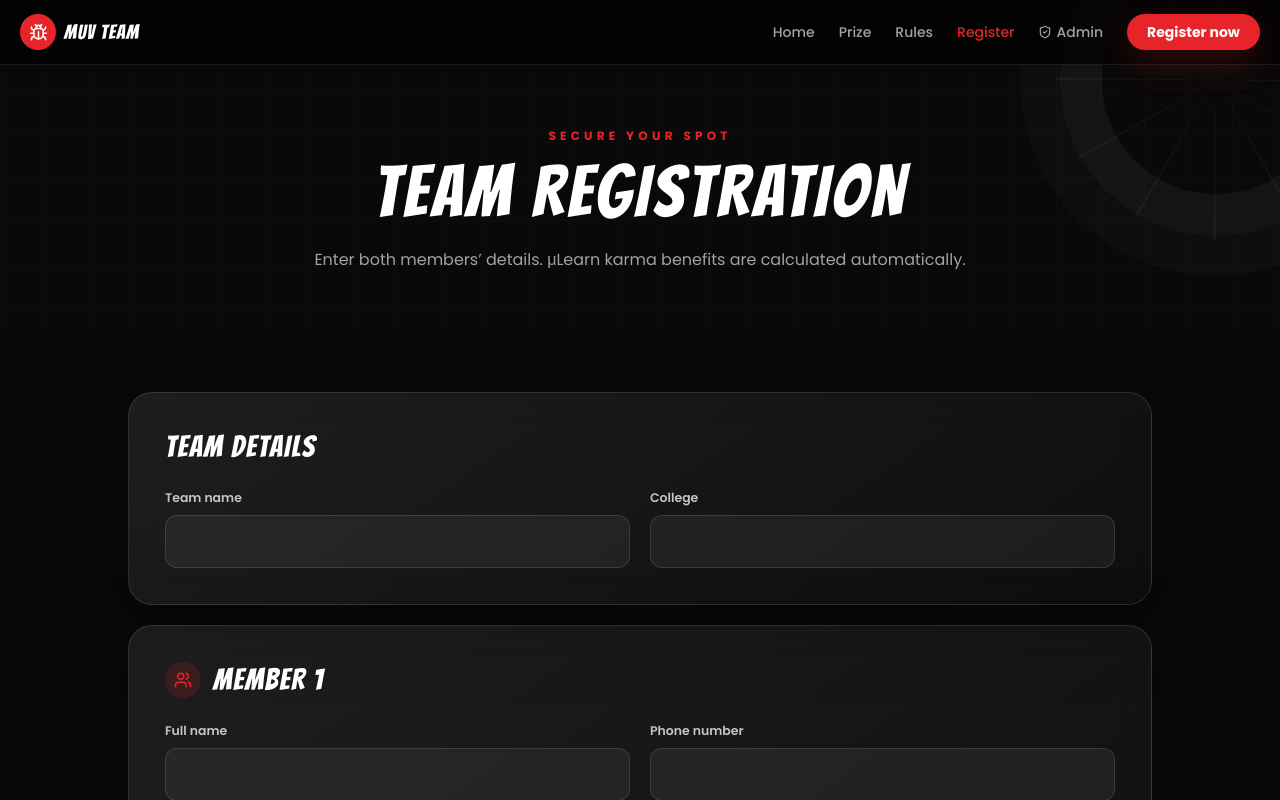
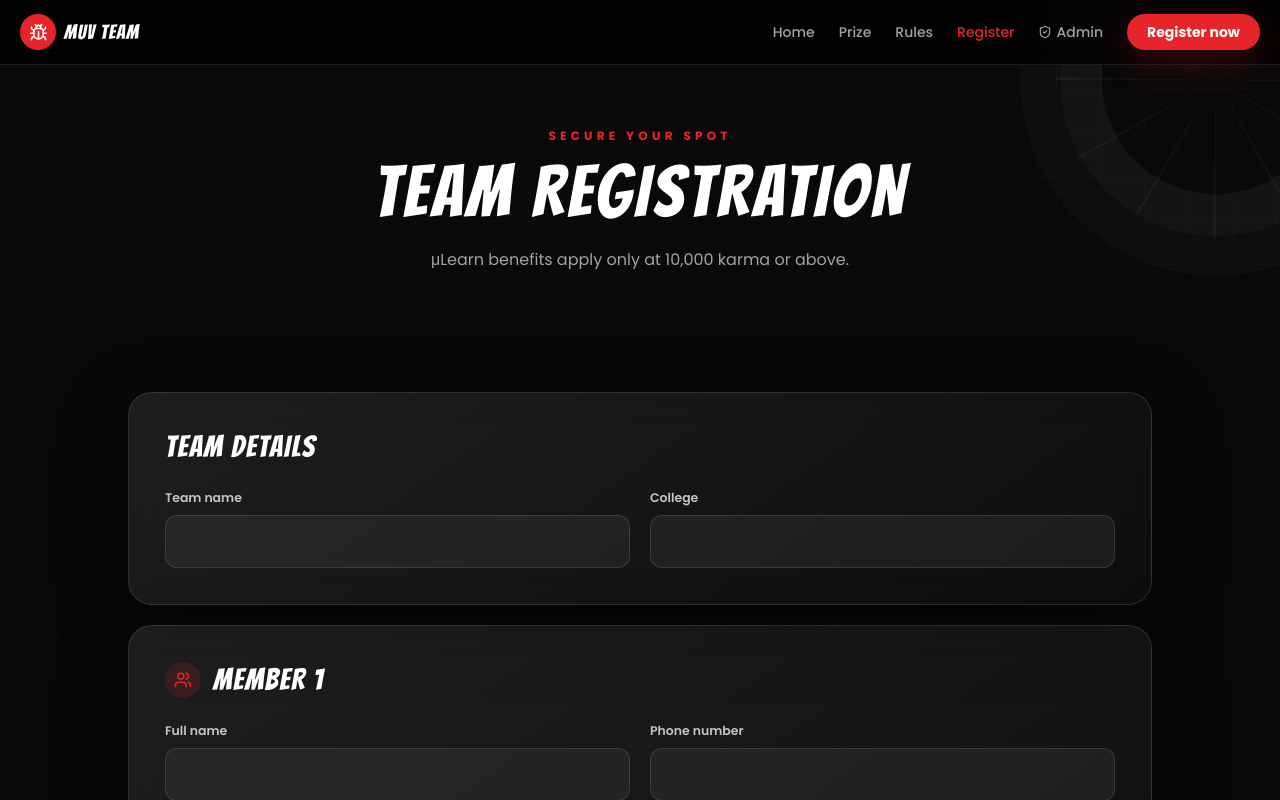
Before and after one commit to aswinkrishna-2025/spiderman, a Next.js app: page /register in a window 1280 px wide. Shown: the top 800 px of the page. Built offline with nearby package versions, Linux system fonts and the light colour scheme; no server answers.

Commit message:
Fix karma eligibility and registration years

```diff
--- /dev/null
+++ b/lib/pricing.ts
@@ -0,0 +1,2 @@
+export const KARMA_THRESHOLD=10000;
+export function calculateFee(member1:any,member2:any){const qualified=[Number(member1)>=KARMA_THRESHOLD,Number(member2)>=KARMA_THRESHOLD].filter(Boolean).length;return qualified===2?0:qualified===1?20:40}
--- a/pages/rules.tsx
+++ b/pages/rules.tsx
@@ -1,3 +1,3 @@
 import Link from 'next/link';import PageHero from '../components/PageHero';import {Check,ArrowRight} from 'lucide-react';
-const rules=['Team of 2 members','Standard entry: ₹20 per participant · ₹40 per team','Both members with 10+ μLearn karma: free team entry','One member with 10+ μLearn karma: 50% off (₹20 per team)','μLearn dashboard screenshot is required for verification','Payment through UPI only',`Registration closes on ${process.env.NEXT_PUBLIC_REGISTRATION_CLOSES||'the date announced by the organizer'}`,'No refund after payment','Quiz is conducted completely offline','Organizer decision is final','Top 8 qualify from Round 1','Top 4 qualify from Round 2','Final round decides the winner'];
+const rules=['Team of 2 members','Standard entry: ₹20 per participant · ₹40 per team','Both members with 10,000+ μLearn karma: free team entry','One member with 10,000+ μLearn karma: 50% off (₹20 per team)','μLearn dashboard screenshot is required for verification','Payment through UPI only',`Registration closes on ${process.env.NEXT_PUBLIC_REGISTRATION_CLOSES||'the date announced by the organizer'}`,'No refund after payment','Quiz is conducted completely offline','Organizer decision is final','Top 8 qualify from Round 1','Top 4 qualify from Round 2','Final round decides the winner'];
 export default function Rules(){return <><PageHero eyebrow="Read before you register" title="THE RULEBOOK" copy="Fair play. Fast thinking. One clear path to the final."/><section className="px-5 py-20"><div className="mx-auto max-w-4xl"><div className="grid gap-3 sm:grid-cols-2">{rules.map((r,i)=><div key={r} className="glass flex items-start gap-4 rounded-2xl p-5"><span className="grid h-8 w-8 shrink-0 place-items-center rounded-full bg-red/15 text-red"><Check size={16}/></span><div><span className="text-xs text-zinc-600">RULE {String(i+1).padStart(2,'0')}</span><p className="mt-1 font-medium">{r}</p></div></div>)}</div><div className="mt-10 text-center"><Link href="/register" className="btn-primary">I’m ready to register <ArrowRight size={18}/></Link></div></div></section></>}
```
Also changed, not shown: pages/confirm.tsx (+3 -4 lines), pages/payment.tsx (+2 -2 lines), pages/register.tsx (+3 -2 lines), 1 other file (tests, documents, lock files or other folders).
